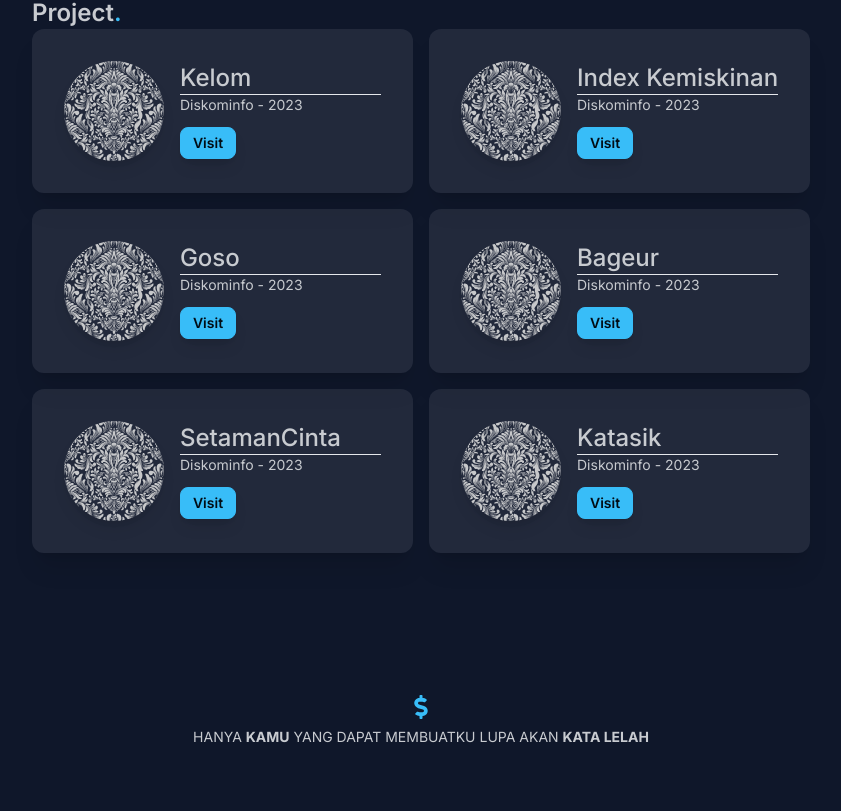
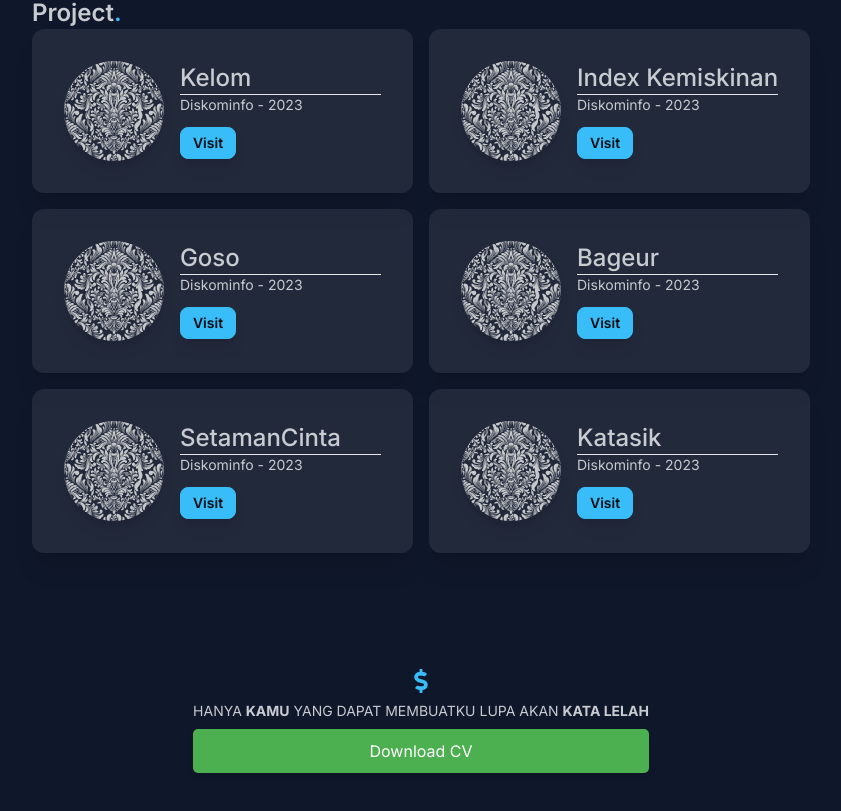
Before and after one commit to rikzafauzannf/HRDev, a Next.js app: page / in a window 1280 px wide. Shown: the part 1227-2038 px from the top of the page, without its empty margins (219-1060 px from the left). Built offline with nearby package versions, Linux system fonts and the light colour scheme.

Commit message:
manage button cv

```diff
--- a/src/app/page.tsx
+++ b/src/app/page.tsx
@@ -4,6 +4,7 @@ import Link from "next/link";
 import Marquee from "react-fast-marquee";
 import Image from "next/image";
 import CardProject from "@/components/Cards/CardProject";
+import ButtonCV from "@/components/CV/ButtonCV";
 export default function Home() {
   const listProject = [
     {
@@ -119,6 +120,7 @@ export default function Home() {
           {/* <Link href={"project"} className="btn btn-sm btn-primary shadow-xl">
             {"project >>"}
           </Link> */}
+          <ButtonCV/>
         </div>
       </section>
     </>
--- /dev/null
+++ b/src/components/CV/ButtonCV.tsx
@@ -0,0 +1,15 @@
+import React from 'react';
+
+const ButtonCV = () => {
+  return (
+    <div>
+      <a href="/cv.pdf" download>
+        <div style={{ cursor: 'pointer', padding: '10px 20px', backgroundColor: '#4CAF50', color: 'white', textAlign: 'center', borderRadius: '5px', boxShadow: '0 4px 6px rgba(0,0,0,0.1)' }}>
+          Download CV
+        </div>
+      </a>
+    </div>
+  );
+}
+
+export default ButtonCV;
```
Also changed, not shown: 1 other file (tests, documents, lock files or other folders).
